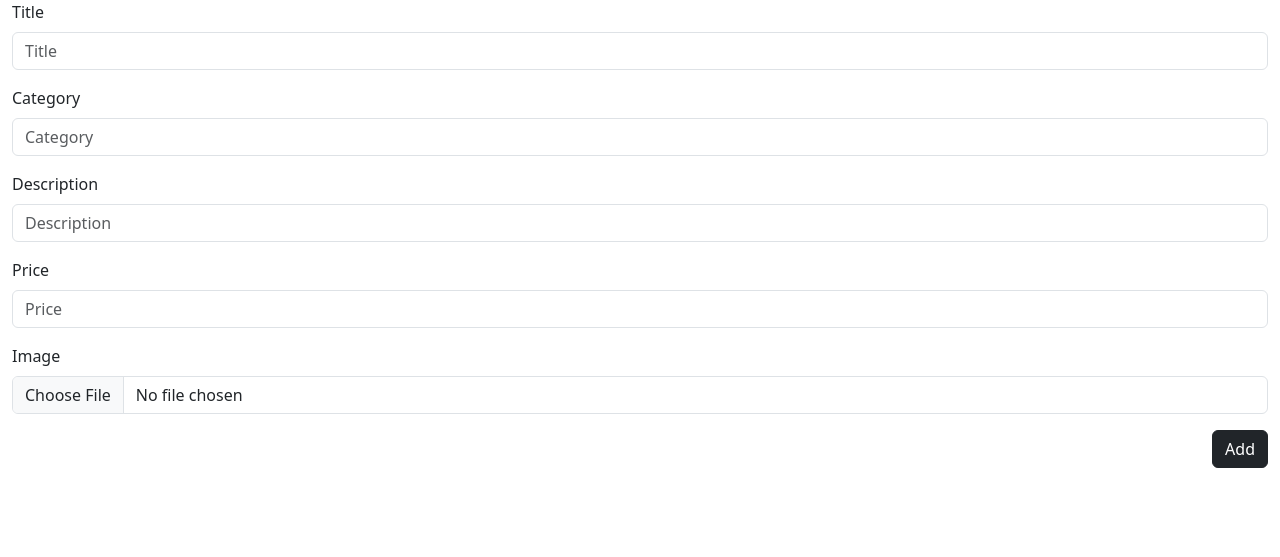
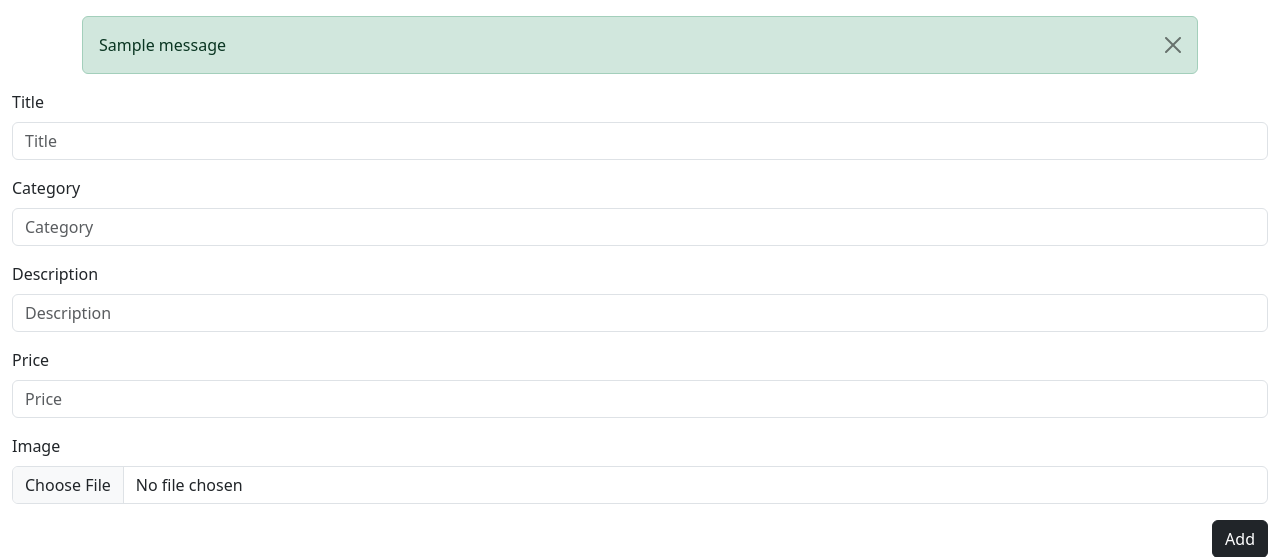
Before and after one commit to danieeeld2/DAI, a Django app: page /etienda/add in a window 1280 px wide. Shown: the part 56-613 px from the top of the page. Run offline with Django 4.2, Linux system fonts and the light colour scheme; tables that the repository leaves empty hold one stand-in row (values such as "Sample post"); one stand-in notice (Sample message) is shown; a database or web service that is not in the repository returns one stand-in record (values such as "Sample title"); some libraries are stand-ins or nearby versions.

Commit message:
Gestiones de messages y alerts en add con bootstrap5

```diff
--- a/e-commerce/etienda/views.py
+++ b/e-commerce/etienda/views.py
@@ -8,6 +8,7 @@ logger = logging.getLogger(__name__)
 
 # Create your views here.
 from django.http import HttpResponse
+from django.contrib import messages
 
 from . import models
 from . import forms
@@ -52,10 +53,15 @@ def añadir(request):
             logger.info('Añadiendo producto %s', producto)
 
             models.AñadirProducto(producto)
-            return render(request, 'etienda/index.html', {'productos' : models.ObtenerProductos(), 'categorias' : models.ObtenerCategorias()})
+            logger.info('Añadido producto %s', producto)
+            messages.success(request, 'Product added successfully.')
+
+            return render(request, 'etienda/add.html', {'form': forms.ProductoForm(), 'categorias' : models.ObtenerCategorias()})
 
         else:
             form = forms.ProductoForm()
+            logger.error('Error añadiendo producto')
+            messages.warning(request, 'Something went wrong. Please try again.')
             return render(request, 'etienda/add.html', {'form': form, 'categorias' : models.ObtenerCategorias()})
 
     # Predeterminado
--- a/e-commerce/templates/etienda/add.html
+++ b/e-commerce/templates/etienda/add.html
@@ -3,6 +3,17 @@
 {% load static %}
 {% load django_bootstrap5 %}
 {% bootstrap_css %}
+
+{% if messages %}
+<div class="container mt-3">
+    {% for message in messages %}
+    <div class="alert alert-{{ message.tags }} alert-dismissible fade show" role="alert">
+        {{ message }}
+        <button type="button" class="btn-close" data-bs-dismiss="alert" aria-label="Close"></button>
+    </div>
+    {% endfor %}
+</div>
+{% endif %}
 
 <form action="{% url 'add' %}" method="post" enctype="multipart/form-data" class="form">
     {% csrf_token %}
```
Also changed, not shown: 1 other file.
